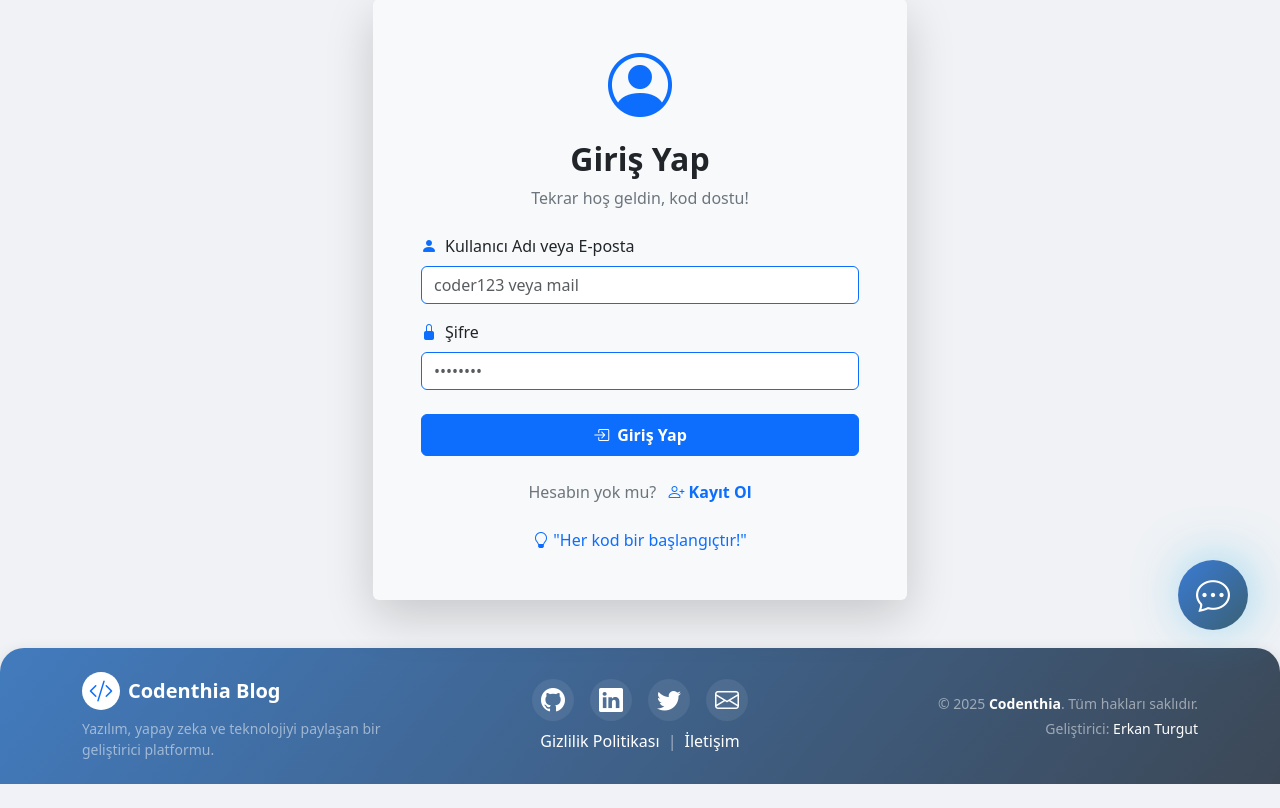
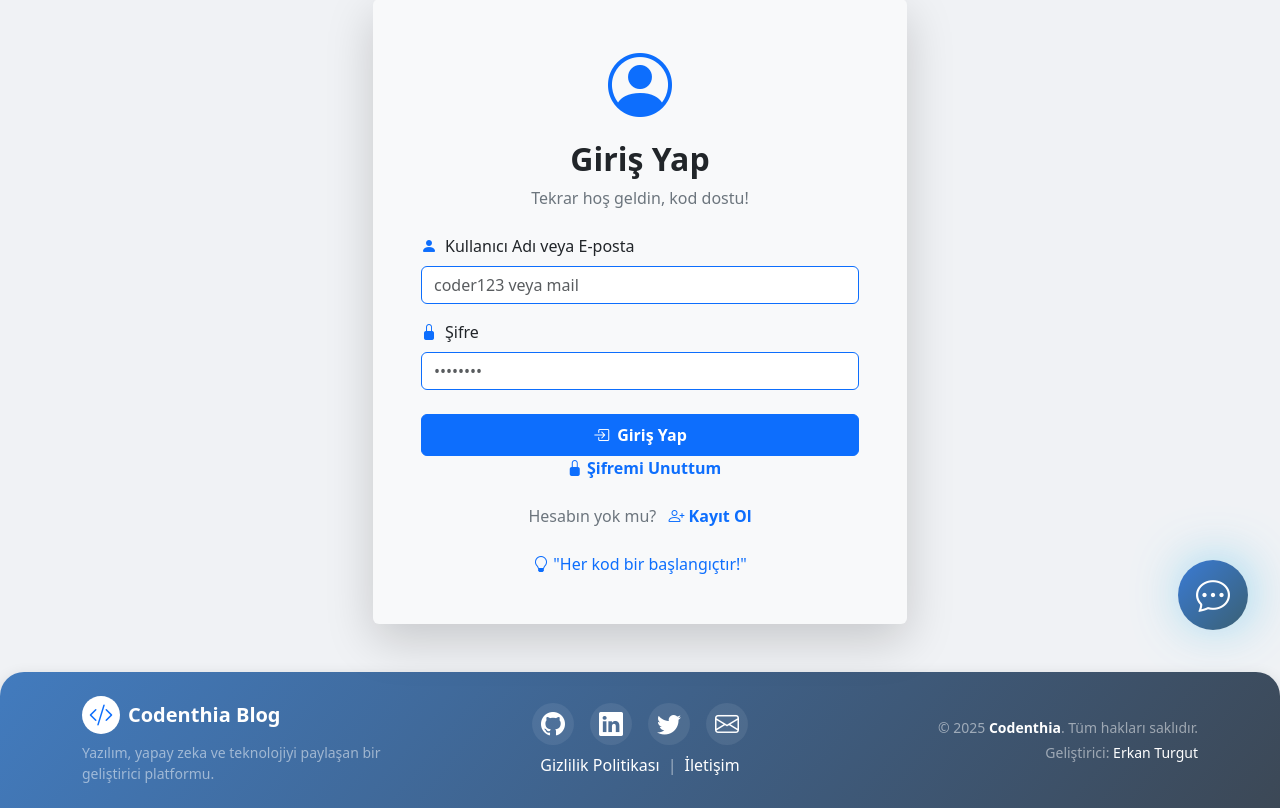
Before and after one commit to Erkan3034/Django, a Django app: page /user/login/ in a window 1280 px wide. Shown: the part 138-946 px from the top of the page. Before the commit the page ends 922 px from the top, so only its background shows below. Run offline with Django 5.2, Linux system fonts and the light colour scheme; some libraries are stand-ins or nearby versions.

Commit message:
Refactor login template: Combine block tags for cleaner structure and add a password reset link for improved user navigation. Enhance user experience by providing quick access to password recovery.

```diff
--- a/templates/login.html
+++ b/templates/login.html
@@ -1,6 +1,4 @@
-{% extends "layout.html" %}
-
-{% block body %}
+{% extends "layout.html" %} {% block body %}
 <div class="container py-5">
     <div class="row justify-content-center">
         <div class="col-lg-6">
@@ -25,6 +23,9 @@
                             <i class="bi bi-box-arrow-in-right me-2"></i>Giriş Yap
                         </button>
                     </form>
+                    <div class="text-center">
+                        <a href="/user/password_reset" class="text-primary fw-bold text-decoration-none ms-2"><i class="bi bi-lock-fill"></i> Şifremi Unuttum</a>
+                    </div>
                     <div class="text-center mt-4">
                         <span class="text-secondary">Hesabın yok mu?</span>
                         <a href="/user/register" class="text-primary fw-bold text-decoration-none ms-2"><i class="bi bi-person-plus"></i> Kayıt Ol</a>
```
